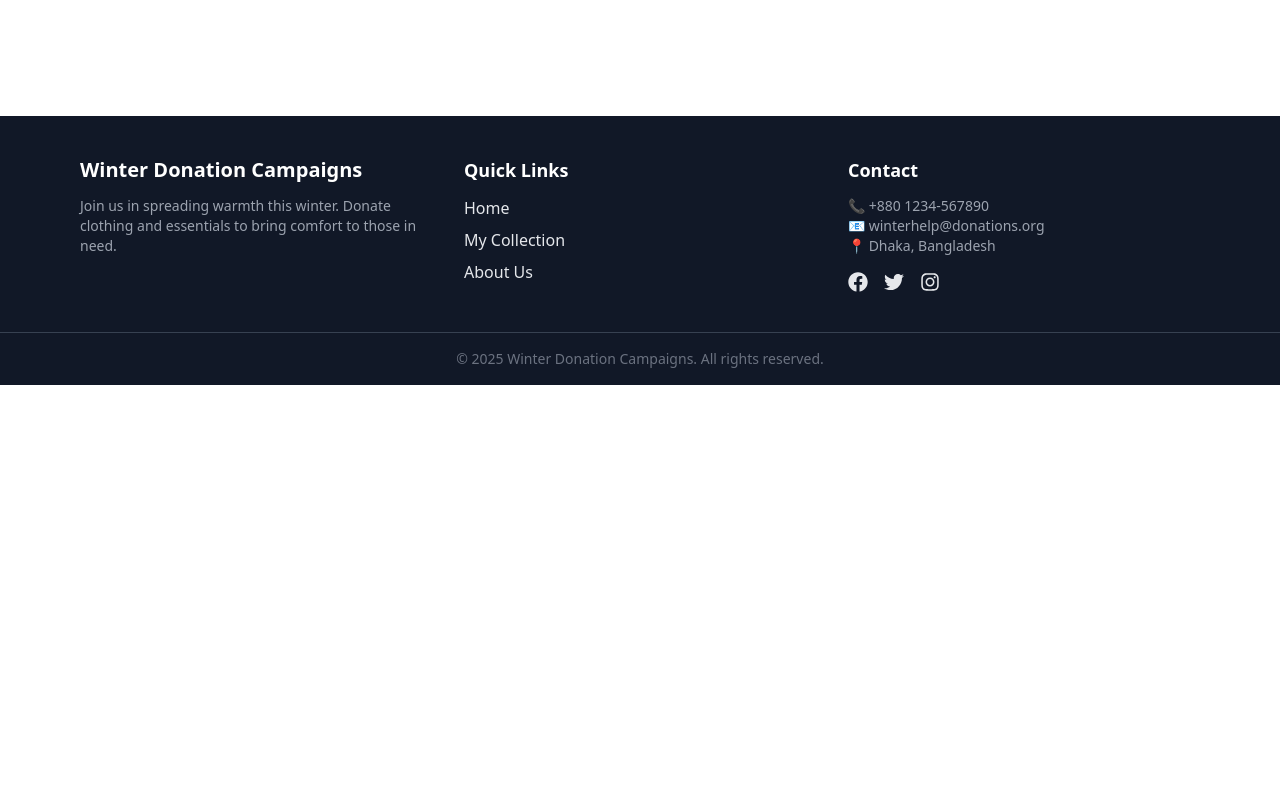
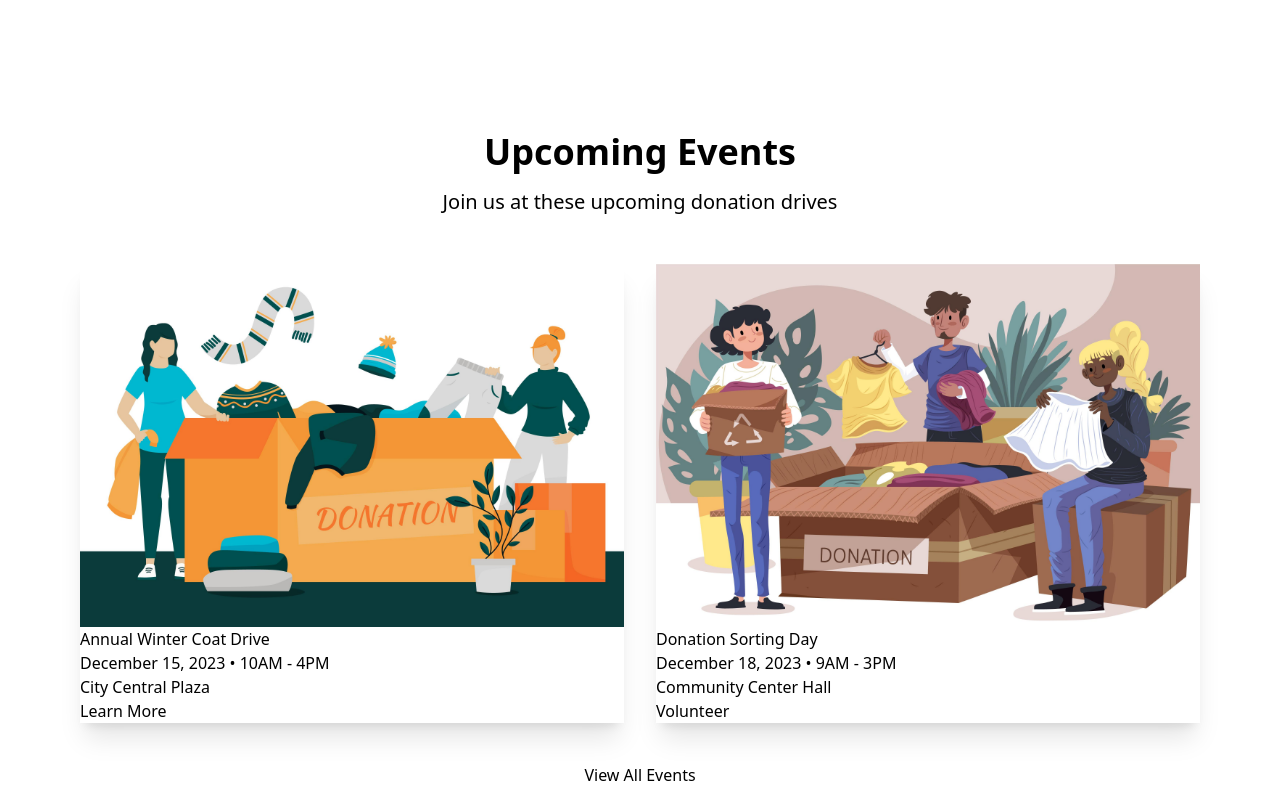
Before and after one commit to shahadot99999/winter-clothing-donation-, a React (Vite) app: page / in a window 1280 px wide. Shown: the part 3640-4440 px from the top of the page. Before the commit the page ends 4025 px from the top, so only its background shows below. Built offline with nearby package versions, Linux system fonts and the light colour scheme.

Commit message:
Upcoming Events Section is completed

```diff
--- /dev/null
+++ b/src/extracarricullam/EventsSection.jsx
@@ -0,0 +1,49 @@
+import img9 from "../assets/img9.jpg"
+import img10 from "../assets/img10.jpg"
+
+const EventsSection = () => {
+    return (
+       <div className="py-16 bg-base-200">
+      <div className="max-w-6xl mx-auto px-4">
+        <h2 className="text-4xl font-bold text-center mb-4 text-primary">Upcoming Events</h2>
+        <p className="text-center text-xl mb-12">Join us at these upcoming donation drives</p>
+
+        <div className="grid grid-cols-1 md:grid-cols-2 gap-8">
+          <div className="card bg-base-100 shadow-xl image-full">
+            <figure>
+              <img src={img9} alt="Winter Drive" />
+            </figure>
+            <div className="card-body">
+              <h3 className="card-title">Annual Winter Coat Drive</h3>
+              <p>December 15, 2023 • 10AM - 4PM</p>
+              <p>City Central Plaza</p>
+              <div className="card-actions justify-end">
+                <button className="btn btn-primary">Learn More</button>
+              </div>
+            </div>
+          </div>
+
+          <div className="card bg-base-100 shadow-xl image-full">
+            <figure>
+              <img src={img10} alt="Sorting Event" />
+            </figure>
+            <div className="card-body">
+              <h3 className="card-title">Donation Sorting Day</h3>
+              <p>December 18, 2023 • 9AM - 3PM</p>
+              <p>Community Center Hall</p>
+              <div className="card-actions justify-end">
+                <button className="btn btn-primary">Volunteer</button>
+              </div>
+            </div>
+          </div>
+        </div>
+
+        <div className="text-center mt-10">
+          <button className="btn btn-outline btn-primary">View All Events</button>
+        </div>
+      </div>
+    </div>
+    );
+};
+
+export default EventsSection;
--- a/src/layouts/HomeLayout.jsx
+++ b/src/layouts/HomeLayout.jsx
@@ -3,6 +3,7 @@ import Footer from "../components/Footer";
 import MainSection from "../components/MainSection";
 import Navbar from "../components/Navbar";
 import WinterDonationSlider from "../components/WinterDonationSlider";
+import EventsSection from "../extracarricullam/EventsSection";
 import ImpactStats from "../extracarricullam/ImpactStats";
 import PartnersSection from "../extracarricullam/PartnersSection";
 import VolunteerTestimonials from "../extracarricullam/VolunteerTestimonials";
@@ -30,6 +31,7 @@ const HomeLayout = () => {
             <ImpactStats></ImpactStats>
             <VolunteerTestimonials></VolunteerTestimonials>
             <PartnersSection></PartnersSection>
+            <EventsSection></EventsSection>
            </section>
            <footer>
             <Footer></Footer>
```
Also changed, not shown: src/assets/img10.jpg (added), src/assets/img9.jpg (added).
